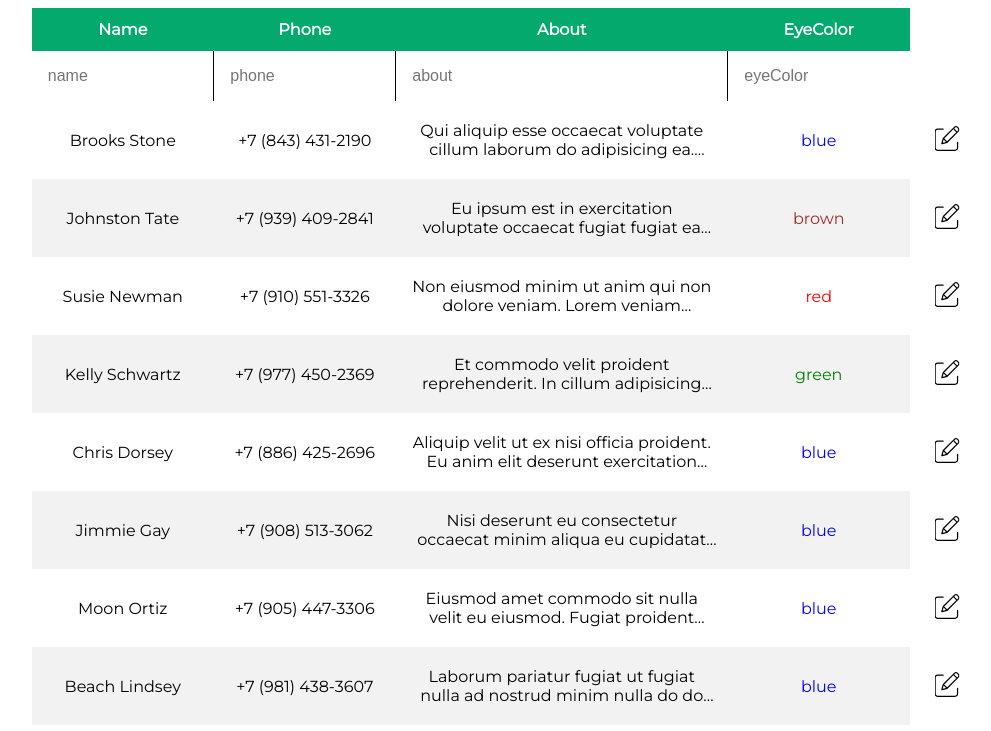
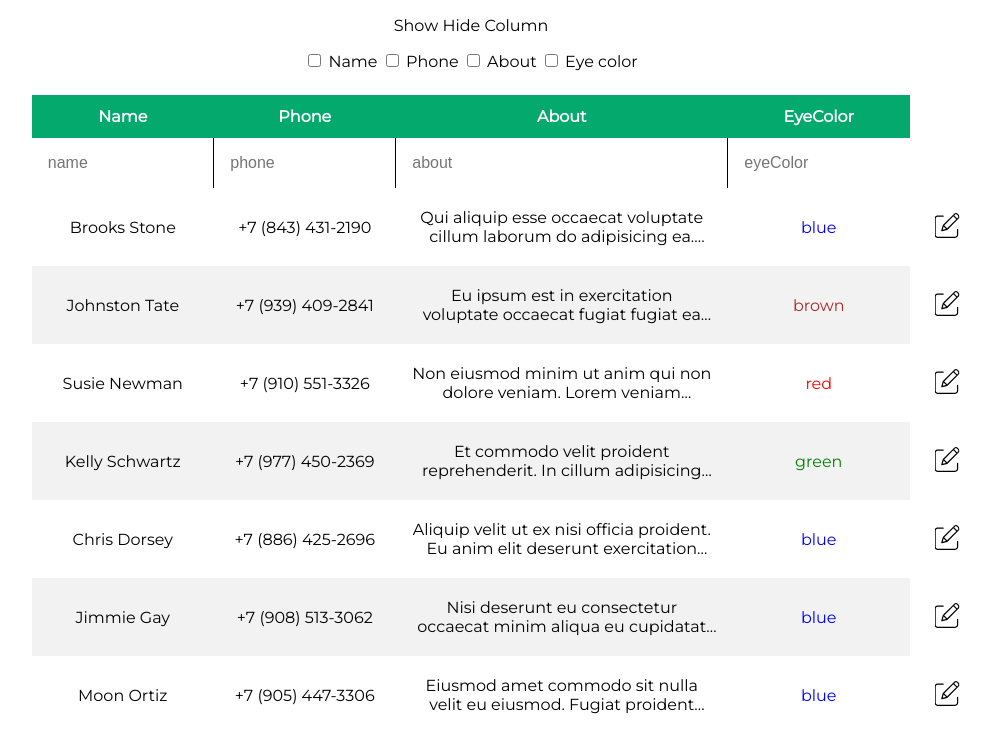
Before and after one commit to RamazanIttiev/infotecs, a website with bundled scripts: page index.html in a window 1280 px wide. Shown: the top 731 px of the page, without its empty margins (169-1160 px from the left). Built offline with nearby package versions, Linux system fonts and the light colour scheme.

Commit message:
toggle component markup

```diff
--- a/index.html
+++ b/index.html
@@ -12,6 +12,25 @@
   </head>
   <body>
     <main>
+      <div id="toggle">
+        <p>Show Hide Column</p>
+        <label>
+          <input type="checkbox" value="hide">
+          Name
+        </label>
+        <label>
+          <input type="checkbox" value="hide">
+          Phone
+        </label>
+        <label>
+          <input type="checkbox" value="hide">
+          About
+        </label>
+        <label>
+          <input type="checkbox" value="hide">
+          Eye color
+        </label>
+      </div>
       <table></table>
     </main>
 
--- a/src/style.css
+++ b/src/style.css
@@ -89,3 +89,8 @@ th {
 .hide {
   display: none;
 }
+
+#toggle {
+  text-align: center;
+  margin-bottom: 24px;
+}
```
